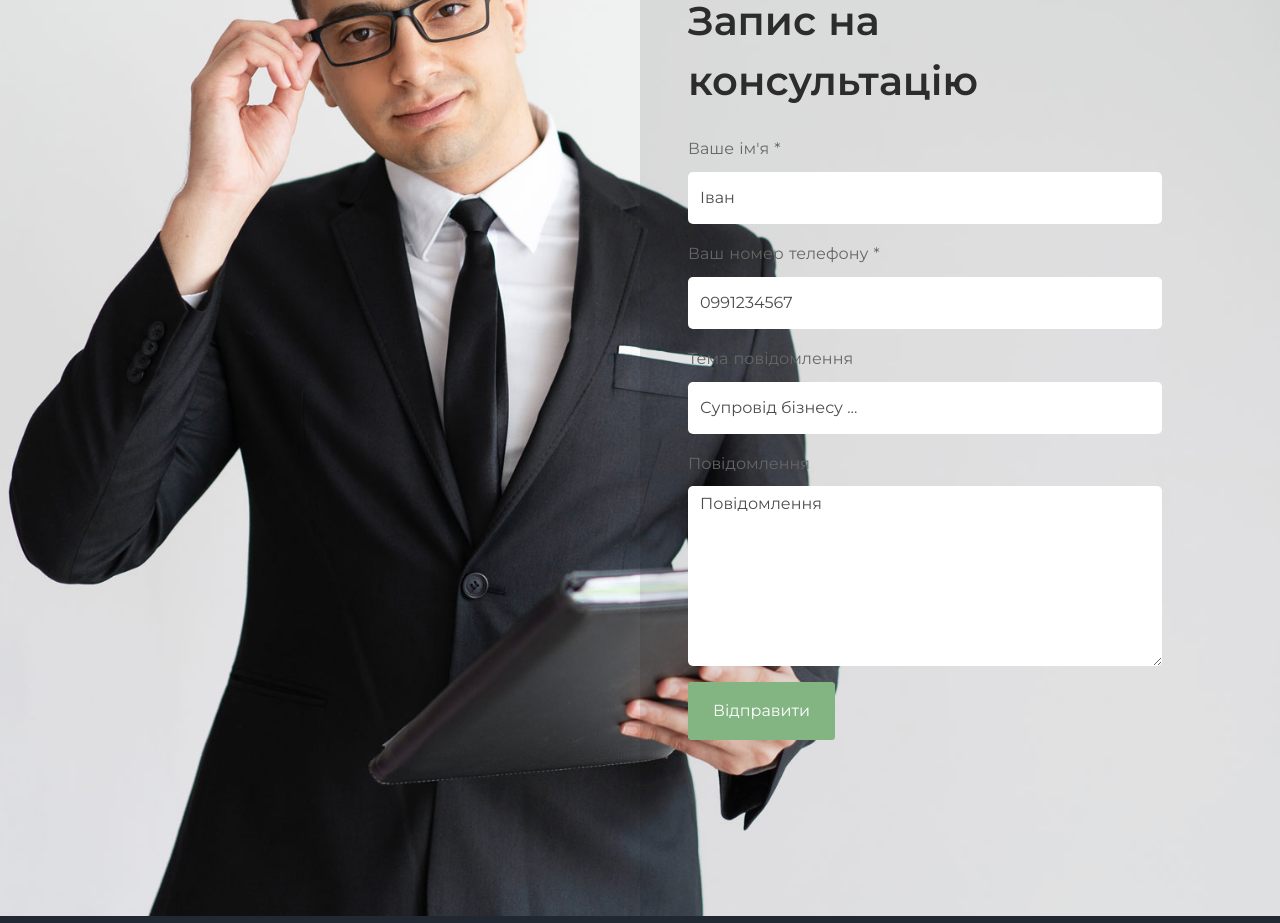
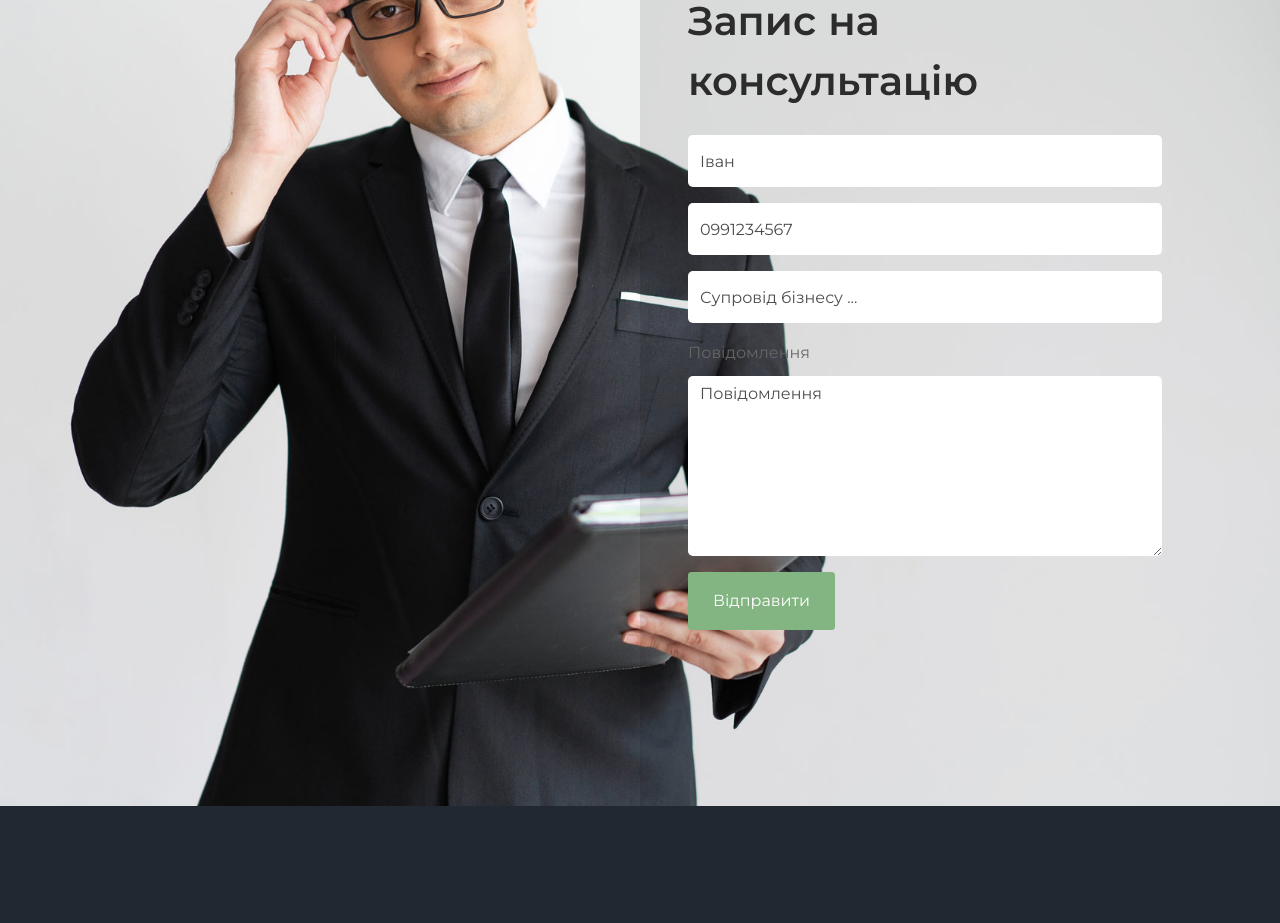
Before and after one commit to d1buts/law, a Nuxt app: page / in a window 1280 px wide. Shown: the part 3660-4583 px from the top of the page. Built offline with nearby package versions, Linux system fonts and the light colour scheme; a web font is replaced by a local one.

Commit message:
changed project fonts

```diff
--- a/components/Consultation.vue
+++ b/components/Consultation.vue
@@ -8,15 +8,12 @@
           <h2 class="mb-4">Запис на консультацію</h2>
           <form action="#" class="consultation">
             <div class="form-group">
-              <label class="form-label">Ваше ім'я *</label>
               <input type="text" class="form-control" placeholder="Іван">
             </div>
             <div class="form-group">
-              <label class="form-label">Ваш номер телефону *</label>
               <input type="text" class="form-control" placeholder="0991234567">
             </div>
             <div class="form-group">
-              <label class="form-label">Тема повідомлення</label>
               <input type="text" class="form-control" placeholder="Супровід бізнесу ...">
             </div>
             <div class="form-group">
```
